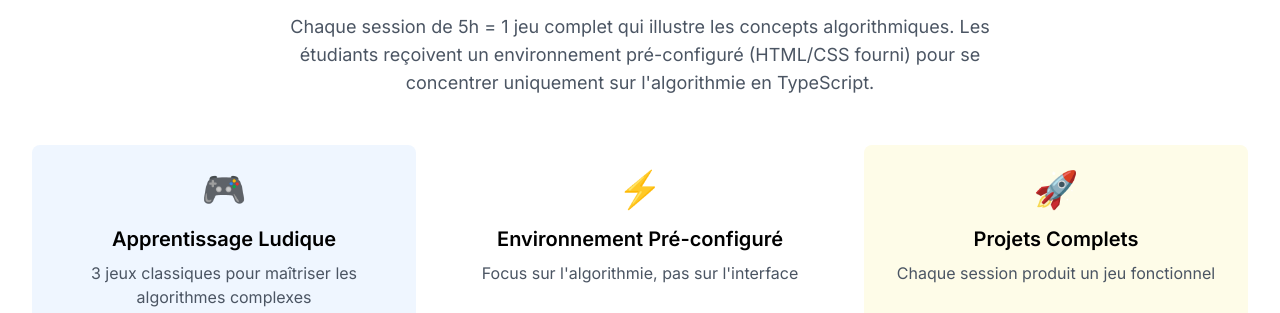
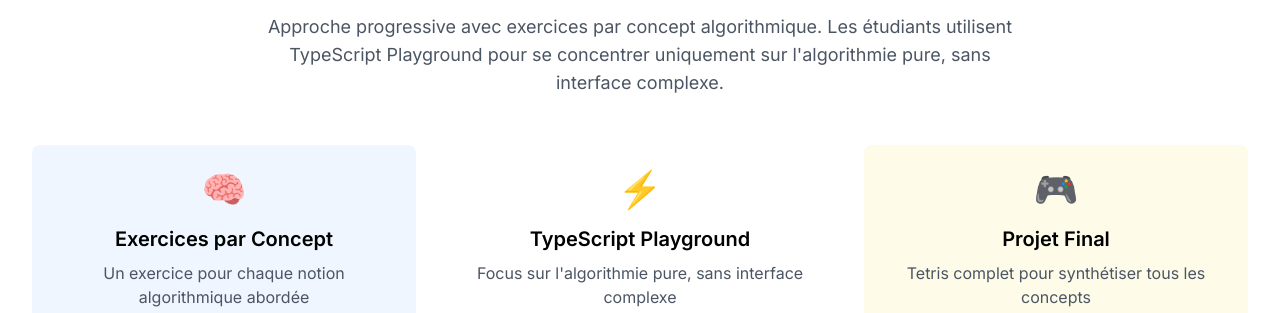
Before and after one commit to GaiaEtMarkus/algorithmie-avancee-2eme-annee, a plain HTML site: page index.html in a window 1280 px wide. Shown: the part 639-952 px from the top of the page. Drawn offline with nearby package versions, Linux system fonts and the light colour scheme.

Commit message:
feat: update

```diff
--- a/index.html
+++ b/index.html
@@ -101,7 +101,7 @@
                         <strong>Durée :</strong> 15h (3 sessions de 5h)
                     </p>
                     <p class="text-lg">
-                        <strong>Format :</strong> 50% Théorie / 50% Pratique avec fil rouge ludique
+                        <strong>Format :</strong> 50% Théorie / 50% Pratique avec exercices par concept
                     </p>
                 </div>
             </div>
@@ -114,27 +114,27 @@
             <div class="text-center mb-12">
                 <h2 class="text-3xl font-bold text-gray-900 mb-4">🎯 Approche Pédagogique</h2>
                 <p class="text-lg text-gray-600 max-w-3xl mx-auto">
-                    Chaque session de 5h = 1 jeu complet qui illustre les concepts algorithmiques.
-                    Les étudiants reçoivent un environnement pré-configuré (HTML/CSS fourni) pour se concentrer
-                    uniquement sur l'algorithmie en TypeScript.
+                    Approche progressive avec exercices par concept algorithmique.
+                    Les étudiants utilisent TypeScript Playground pour se concentrer
+                    uniquement sur l'algorithmie pure, sans interface complexe.
                 </p>
             </div>
 
             <div class="grid md:grid-cols-3 gap-8">
                 <div class="text-center p-6 bg-primary-50 rounded-lg">
-                    <div class="text-4xl mb-4">🎮</div>
-                    <h3 class="text-xl font-semibold mb-2">Apprentissage Ludique</h3>
-                    <p class="text-gray-600">3 jeux classiques pour maîtriser les algorithmes complexes</p>
+                    <div class="text-4xl mb-4">🧠</div>
+                    <h3 class="text-xl font-semibold mb-2">Exercices par Concept</h3>
+                    <p class="text-gray-600">Un exercice pour chaque notion algorithmique abordée</p>
                 </div>
                 <div class="text-center p-6 bg-accent-50 rounded-lg">
                     <div class="text-4xl mb-4">⚡</div>
-                    <h3 class="text-xl font-semibold mb-2">Environnement Pré-configuré</h3>
-                    <p class="text-gray-600">Focus sur l'algorithmie, pas sur l'interface</p>
+                    <h3 class="text-xl font-semibold mb-2">TypeScript Playground</h3>
+                    <p class="text-gray-600">Focus sur l'algorithmie pure, sans interface complexe</p>
                 </div>
                 <div class="text-center p-6 bg-yellow-50 rounded-lg">
-                    <div class="text-4xl mb-4">🚀</div>
-                    <h3 class="text-xl font-semibold mb-2">Projets Complets</h3>
-                    <p class="text-gray-600">Chaque session produit un jeu fonctionnel</p>
+                    <div class="text-4xl mb-4">🎮</div>
+                    <h3 class="text-xl font-semibold mb-2">Projet Final</h3>
+                    <p class="text-gray-600">Tetris complet pour synthétiser tous les concepts</p>
                 </div>
             </div>
         </div>
@@ -387,9 +387,9 @@
                     <p class="text-gray-600 text-sm">Concepts théoriques</p>
                 </div>
                 <div class="text-center p-6 bg-gradient-to-br from-indigo-50 to-indigo-100 rounded-xl">
-                    <div class="text-4xl mb-4">🔧</div>
-                    <h3 class="text-lg font-semibold mb-2">Maîtrise des outils</h3>
-                    <p class="text-gray-600 text-sm">TypeScript & debugging</p>
+                    <div class="text-4xl mb-4">🌐</div>
+                    <h3 class="text-lg font-semibold mb-2">Environnement en ligne</h3>
+                    <p class="text-gray-600 text-sm">TypeScript Playground</p>
                 </div>
             </div>
         </div>
```
Also changed, not shown: 1 other file.
